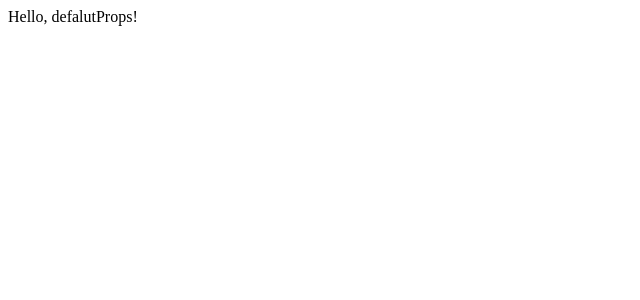
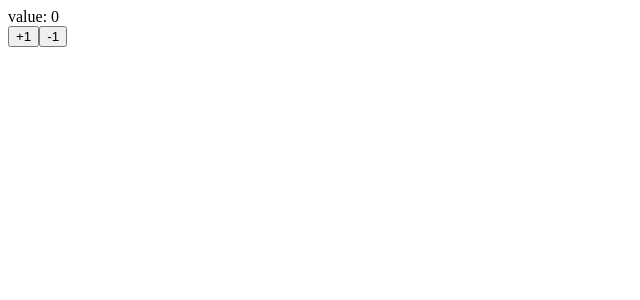
Before and after one commit to nagata03/learn-typescript-react-app, a React (Create React App) app: page / in a window 1280 px wide. Shown: the top 300 px of the page, without its empty margins (0-640 px from the left). Built offline with nearby package versions, Linux system fonts and the light colour scheme.

Commit message:
learn useState with typescript

```diff
--- a/src/App.tsx
+++ b/src/App.tsx
@@ -1,11 +1,16 @@
 import React from 'react';
+import Counter from './Counter';
 
 interface AppProps {
   message?: string;
 }
 
 const App: React.FC<AppProps> = ({ message }) => {
-  return <div>{message}</div>;
+  return (
+    <div>
+      <Counter />
+    </div>
+  );
 };
 
 App.defaultProps = {
--- /dev/null
+++ b/src/Counter.tsx
@@ -0,0 +1,24 @@
+import React, { useState } from 'react';
+
+const Counter: React.FC<{}> = () => {
+  const initialValue: any = 0;
+  const [value, setValue] = useState<number>(initialValue);
+
+  const increment = () => {
+    setValue((prevState) => prevState + 1);
+  };
+
+  const decrement = () => {
+    setValue((prevState) => prevState - 1);
+  };
+
+  return (
+    <div>
+      <div>value: {value}</div>
+      <button onClick={increment}>+1</button>
+      <button onClick={decrement}>-1</button>
+    </div>
+  );
+};
+
+export default Counter;
```
